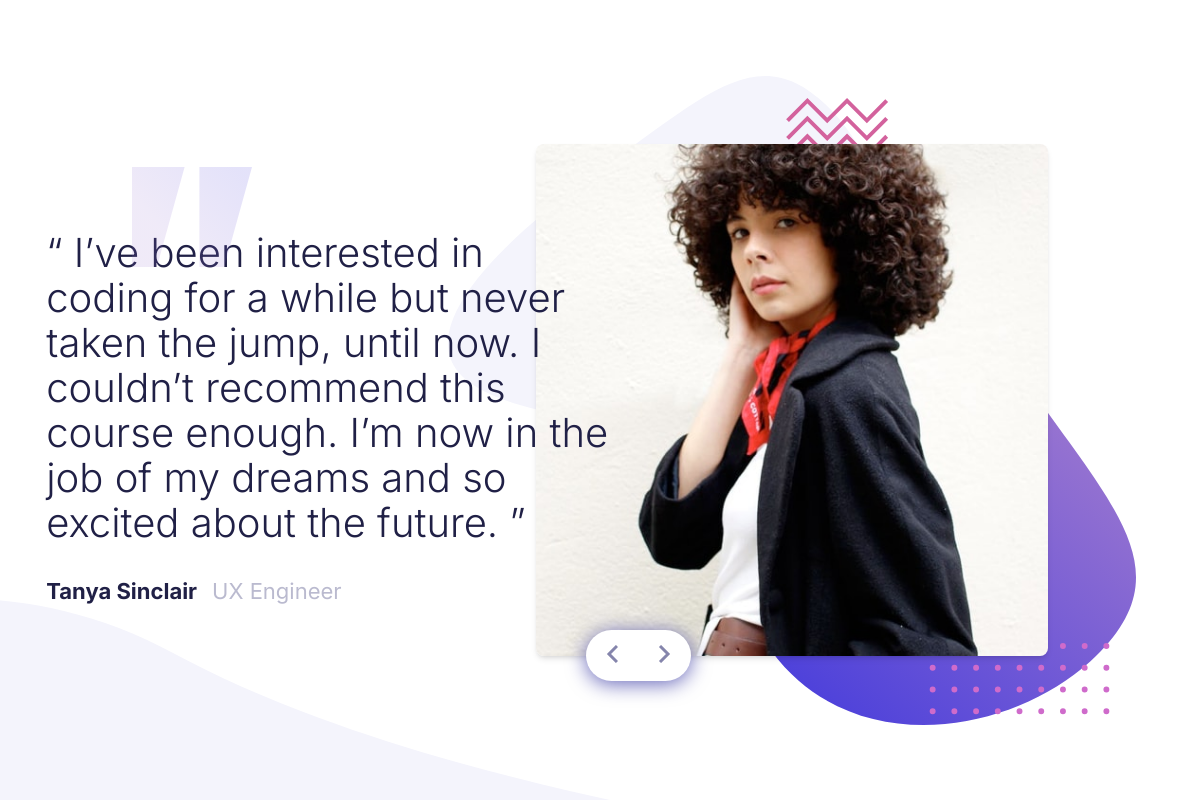
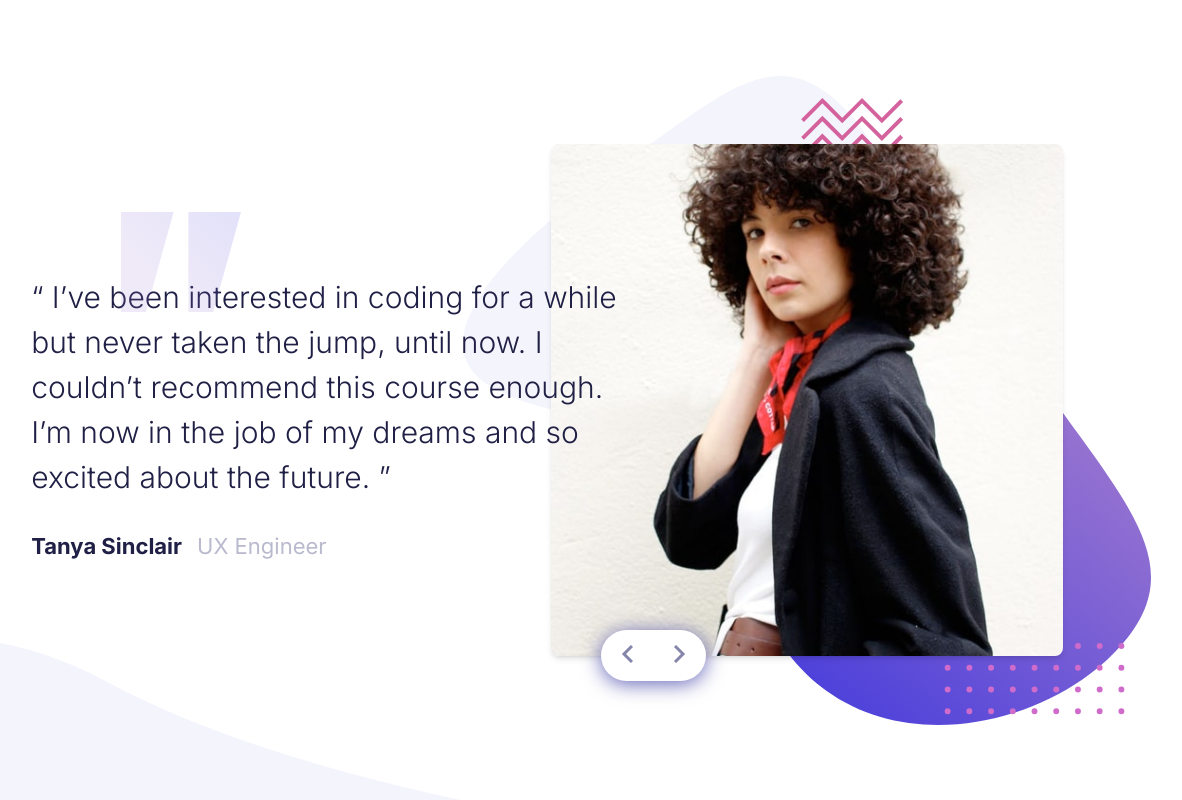
Before and after one commit to JotaJotaM1/coding-bootcamp-testimonials-slider-master, a plain HTML site: page index.html in a window 1536 px wide. Shown: the whole page, without its empty margins (190-1372 px from the left). Drawn offline with Linux system fonts and the light colour scheme.

Commit message:
update for size screen 1440px

```diff
--- a/css/style.css
+++ b/css/style.css
@@ -192,16 +192,20 @@ h1 {
 
 @media screen and (min-width: 1440px){
     h1 {
-        font-size: 40px;
+        font-size: 30px;
         text-align: left;
         line-height: 45px;
         margin-bottom: 35px;
+    }
+    .containTwo {
+        margin-right: -196px;
+        max-width: 40%;
     }
     .imgAvatar {
         width: 512px;
     }
     .cntFigure img {
-        width: 800px;
+        width: 650px;
         bottom: 0;
     }
 
```
